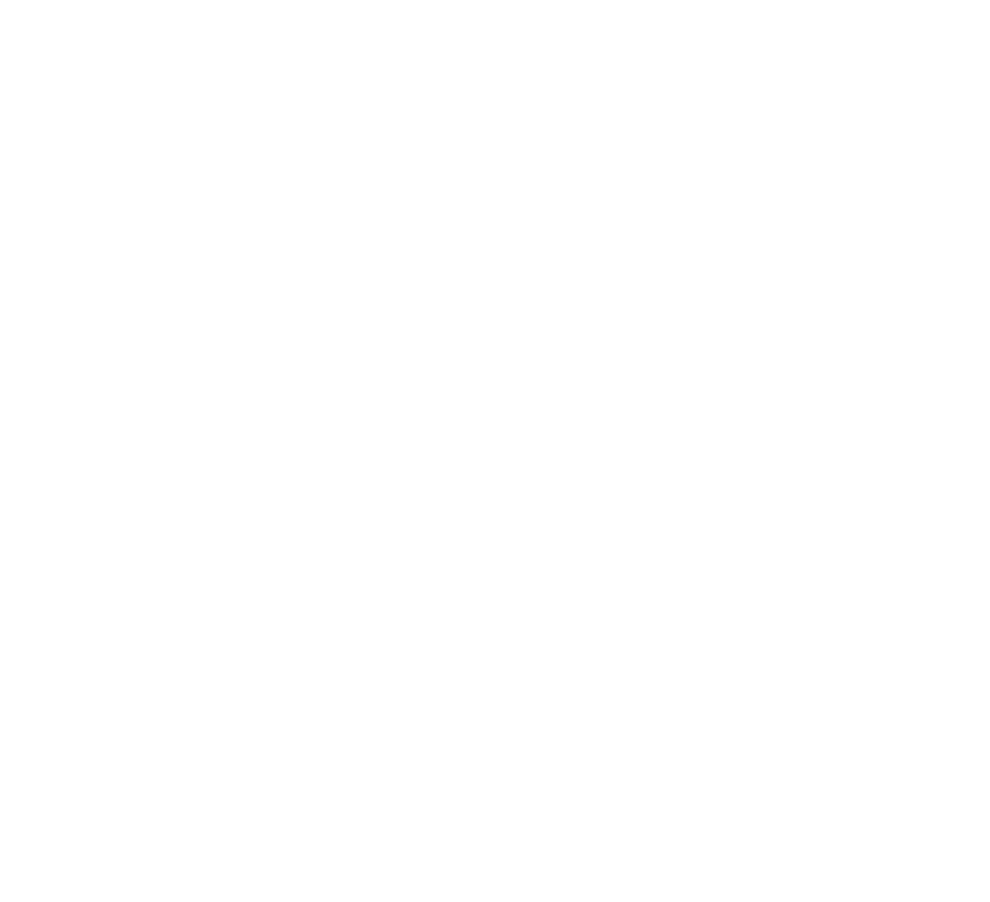
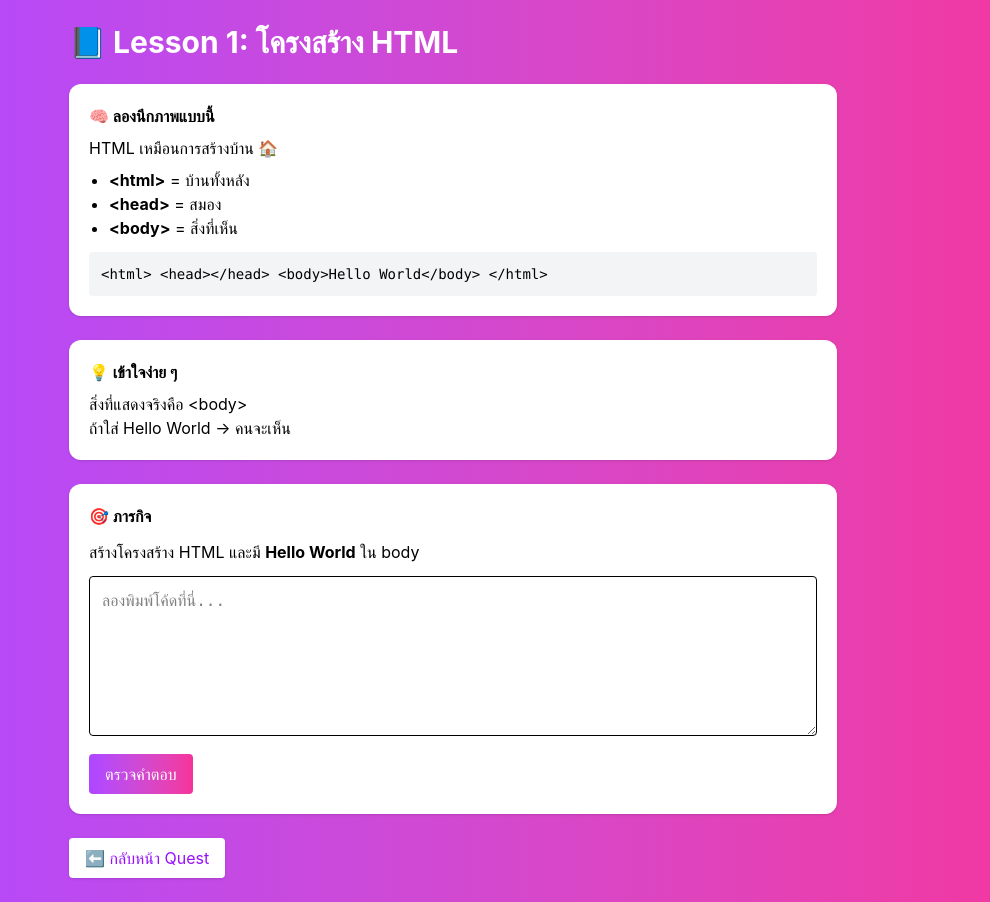
Before and after one commit to Ice068/Rceart-web, a React (Vite) app in the folder my-app/: page /Lesson1 in a window 1280 px wide. Before the commit this address had no page. Shown: the whole page, without its empty margins (187-1177 px from the left). Before the commit the page ends 800 px from the top, so only its background shows below. Built offline with nearby package versions, Linux system fonts and the light colour scheme.

Commit message:
feat: add Lesson1 page for HTML structure learning and update Quest page with new paths and cleanup

```diff
--- a/my-app/src/App.jsx
+++ b/my-app/src/App.jsx
@@ -3,6 +3,7 @@
 import Dashboard from "./pages/Dashboard"
 import Quest from "./pages/Quest"
 import SimCode from "./pages/SimCode"
+import Lesson1 from "./pages/Lesson1"
 
 function App() {
   return (
@@ -12,6 +13,7 @@
          <Route path="Dashboard" element={<Dashboard />} />
          <Route path="Quest" element={<Quest />} />
          <Route path="SimCode" element={<SimCode />} />
+         <Route path="Lesson1" element={<Lesson1 />} />
       </Routes>
     </BrowserRouter>
   )
--- /dev/null
+++ b/my-app/src/pages/Lesson1.jsx
@@ -0,0 +1,101 @@
+import { useState } from "react"
+import { useNavigate } from "react-router-dom"
+
+function Lesson1() {
+  const navigate = useNavigate()
+  const [code, setCode] = useState("")
+  const [result, setResult] = useState("")
+
+  // ✅ ตรวจคำตอบ
+  const checkCode = () => {
+    const hasHTML = code.includes("<html>")
+    const hasBody = code.includes("<body>")
+    const hasHello = code.toLowerCase().includes("hello world")
+
+    if (hasHTML && hasBody && hasHello) {
+      setResult("✅ ถูกต้อง! คุณเข้าใจโครงสร้าง HTML แล้ว 🎉")
+    } else {
+      setResult("❌ ยังไม่ถูก ลองใส่ <html> <body> และ Hello World")
+    }
+  }
+
+  return (
+    <div className="min-h-screen bg-gradient-to-r from-purple-500 to-pink-500 p-6">
+
+      <div className="max-w-3xl mx-auto space-y-6">
+
+        {/* Title */}
+        <h1 className="text-3xl font-bold text-white">
+          📘 Lesson 1: โครงสร้าง HTML
+        </h1>
+
+        {/* Card 1 */}
+        <div className="bg-white p-5 rounded-xl shadow">
+          <h3 className="font-bold mb-2">🧠 ลองนึกภาพแบบนี้</h3>
+
+          <p>HTML เหมือนการสร้างบ้าน 🏠</p>
+
+          <ul className="list-disc ml-5 mt-2">
+            <li><b>&lt;html&gt;</b> = บ้านทั้งหลัง</li>
+            <li><b>&lt;head&gt;</b> = สมอง</li>
+            <li><b>&lt;body&gt;</b> = สิ่งที่เห็น</li>
+          </ul>
+
+          <div className="bg-gray-100 p-3 mt-3 rounded font-mono text-sm">
+{`<html>
+  <head></head>
+  <body>Hello World</body>
+</html>`}
+          </div>
+        </div>
+
+        {/* Card 2 */}
+        <div className="bg-white p-5 rounded-xl shadow">
+          <h3 className="font-bold mb-2">💡 เข้าใจง่าย ๆ</h3>
+          <p>สิ่งที่แสดงจริงคือ &lt;body&gt;</p>
+          <p>ถ้าใส่ Hello World → คนจะเห็น</p>
+        </div>
+
+        {/* Mission */}
+        <div className="bg-white p-5 rounded-xl shadow">
+          <h3 className="font-bold mb-3">🎯 ภารกิจ</h3>
+
+          <p className="mb-3">
+            สร้างโครงสร้าง HTML และมี <b>Hello World</b> ใน body
+          </p>
+
+          <textarea
+            value={code}
+            onChange={(e) => setCode(e.target.value)}
+            placeholder="ลองพิมพ์โค้ดที่นี่..."
+            className="w-full h-40 p-3 border rounded mb-3 font-mono"
+          />
+
+          <button
+            onClick={checkCode}
+            className="bg-gradient-to-r from-purple-500 to-pink-500 text-white px-4 py-2 rounded"
+          >
+            ตรวจคำตอบ
+          </button>
+
+          {result && (
+            <div className="mt-3 font-semibold text-purple-600">
+              {result}
+            </div>
+          )}
+        </div>
+
+        {/* Back */}
+        <button
+          onClick={() => navigate("/quest")}
+          className="bg-white text-purple-600 px-4 py-2 rounded shadow"
+        >
+          ⬅ กลับหน้า Quest
+        </button>
+
+      </div>
+    </div>
+  )
+}
+
+export default Lesson1
--- a/my-app/src/pages/Quest.jsx
+++ b/my-app/src/pages/Quest.jsx
@@ -13,7 +13,7 @@
     if (!user) navigate("/")
   }, [user, navigate])
 
-  // 📥 โหลดข้อมูล (กันพัง)
+  // 📥 โหลดข้อมูล
   useEffect(() => {
     try {
       const raw = localStorage.getItem("gameData")
@@ -27,61 +27,33 @@
 
     } catch (error) {
       console.error("โหลด gameData พัง:", error)
-
-      // fallback กันหน้าโล่ง
       setCompleted([])
       setExp(0)
     }
   }, [])
 
-  // 💾 save data
-  const saveData = (newCompleted, newExp) => {
-    localStorage.setItem(
-      "gameData",
-      JSON.stringify({
-        completed: newCompleted,
-        exp: newExp
-      })
-    )
-  }
-
-  // 📊 Quest list
+  // 📊 Quest list (เพิ่ม path)
   const quests = [
-    { id: "lesson1_done", title: "🧱 HTML Structure", desc: "สร้างโครงสร้าง HTML", exp: 50, next: null },
-    { id: "lesson2_done", title: "🔗 Link", desc: "สร้างลิงก์", exp: 50, next: "lesson1_done" },
-    { id: "lesson3_done", title: "🔤 Heading", desc: "H1 - H6", exp: 20, next: "lesson2_done" },
-    { id: "lesson4_done", title: "Sidebar", desc: "สร้าง Sidebar", exp: 30, next: "lesson3_done" },
-    { id: "lesson5_done", title: "Footer", desc: "สร้าง Footer", exp: 20, next: "lesson4_done" },
-    { id: "lesson6_done", title: "Navbar", desc: "สร้าง Navbar", exp: 40, next: "lesson5_done" },
-    { id: "lesson7_done", title: "Image", desc: "เพิ่มรูปภาพ", exp: 30, next: "lesson6_done" },
-    { id: "lesson8_done", title: "List", desc: "สร้างรายการ", exp: 20, next: "lesson7_done" },
-    { id: "lesson9_done", title: "Button", desc: "สร้างปุ่ม", exp: 20, next: "lesson8_done" },
-    { id: "lesson10_done", title: "Div / Section", desc: "แบ่งส่วนหน้าเว็บ", exp: 20, next: "lesson9_done" },
-    { id: "lesson11_done", title: "Table", desc: "สร้างตาราง", exp: 30, next: "lesson10_done" },
-    { id: "lesson12_done", title: "Media", desc: "วิดีโอ/เสียง", exp: 30, next: "lesson11_done" },
-    { id: "boss1", title: "🔥 Final Quest 01", desc: "สร้างเว็บครบ", exp: 200, next: "lesson12_done" },
-    { id: "boss2", title: "💀 Final Quest 02", desc: "เว็บระดับสูง", exp: 300, next: "lesson12_done" },
+    { id: "lesson1_done", title: "🧱 HTML Structure", desc: "สร้างโครงสร้าง HTML", exp: 50, next: null, path: "/lesson1" },
+    { id: "lesson2_done", title: "🔗 Link", desc: "สร้างลิงก์", exp: 50, next: "lesson1_done", path: "/lesson2" },
+    { id: "lesson3_done", title: "🔤 Heading", desc: "H1 - H6", exp: 20, next: "lesson2_done", path: "/lesson3" },
+    { id: "lesson4_done", title: "Sidebar", desc: "สร้าง Sidebar", exp: 30, next: "lesson3_done", path: "/lesson4" },
+    { id: "lesson5_done", title: "Footer", desc: "สร้าง Footer", exp: 20, next: "lesson4_done", path: "/lesson5" },
+    { id: "lesson6_done", title: "Navbar", desc: "สร้าง Navbar", exp: 40, next: "lesson5_done", path: "/lesson6" },
+    { id: "lesson7_done", title: "Image", desc: "เพิ่มรูปภาพ", exp: 30, next: "lesson6_done", path: "/lesson7" },
+    { id: "lesson8_done", title: "List", desc: "สร้างรายการ", exp: 20, next: "lesson7_done", path: "/lesson8" },
+    { id: "lesson9_done", title: "Button", desc: "สร้างปุ่ม", exp: 20, next: "lesson8_done", path: "/lesson9" },
+    { id: "lesson10_done", title: "Div / Section", desc: "แบ่งส่วนหน้าเว็บ", exp: 20, next: "lesson9_done", path: "/lesson10" },
+    { id: "lesson11_done", title: "Table", desc: "สร้างตาราง", exp: 30, next: "lesson10_done", path: "/lesson11" },
+    { id: "lesson12_done", title: "Media", desc: "วิดีโอ/เสียง", exp: 30, next: "lesson11_done", path: "/lesson12" },
+    { id: "boss1", title: "🔥 Final Quest 01", desc: "สร้างเว็บครบ", exp: 200, next: "lesson12_done", path: "/boss1" },
+    { id: "boss2", title: "💀 Final Quest 02", desc: "เว็บระดับสูง", exp: 300, next: "lesson12_done", path: "/boss2" },
   ]
 
   // 🔓 เช็ค unlock
   const isUnlocked = (quest) => {
     if (!quest.next) return true
     return completed.includes(quest.next)
-  }
-
-  // 🎮 รับ EXP (mockup)
-  const completeQuest = (quest) => {
-    if (!isUnlocked(quest)) return
-    if (completed.includes(quest.id)) return
-
-    const newCompleted = [...completed, quest.id]
-    const newExp = exp + quest.exp
-
-    setCompleted(newCompleted)
-    setExp(newExp)
-    saveData(newCompleted, newExp)
-
-    alert(`🎉 ได้รับ ${quest.exp} EXP!`)
   }
 
   const logout = () => {
@@ -102,7 +74,7 @@
 
           <div className="space-y-3">
             <div
-              onClick={() => navigate("/Dashboard")}
+              onClick={() => navigate("/dashboard")} // ✅ แก้ตัวเล็ก
               className="hover:bg-white/20 p-2 rounded cursor-pointer"
             >
               🏠 ฐานบัญชาการ
@@ -111,10 +83,17 @@
             <div className="bg-white/25 p-2 rounded">
               ⚔️ ภารกิจ
             </div>
+
             <div
-            onClick={() => navigate("/simcode")}
-            className="hover:bg-white/20 p-2 rounded cursor-pointer">💻 จำลองโค้ด</div>
-            <div className="hover:bg-white/20 p-2 rounded cursor-pointer">📊 ข้อมูล</div>
+              onClick={() => navigate("/simcode")}
+              className="hover:bg-white/20 p-2 rounded cursor-pointer"
+            >
+              💻 จำลองโค้ด
+            </div>
+
+            <div className="hover:bg-white/20 p-2 rounded cursor-pointer">
+              📊 ข้อมูล
+            </div>
           </div>
         </div>
 
@@ -159,7 +138,7 @@
                   </span>
 
                   <button
-                    onClick={() => completeQuest(q)}
+                    onClick={() => navigate(q.path)} // ✅ ไป lesson
                     disabled={!unlocked}
                     className={`px-3 py-1 rounded text-white ${
                       done
@@ -169,7 +148,7 @@
                         : "bg-gray-400"
                     }`}
                   >
-                    {done ? "✔ สำเร็จ" : unlocked ? "รับ EXP" : "🔒 Locked"}
+                    {done ? "✔ สำเร็จ" : unlocked ? "ลุยเลย 🚀" : "🔒 Locked"}
                   </button>
                 </div>
               </div>
```
